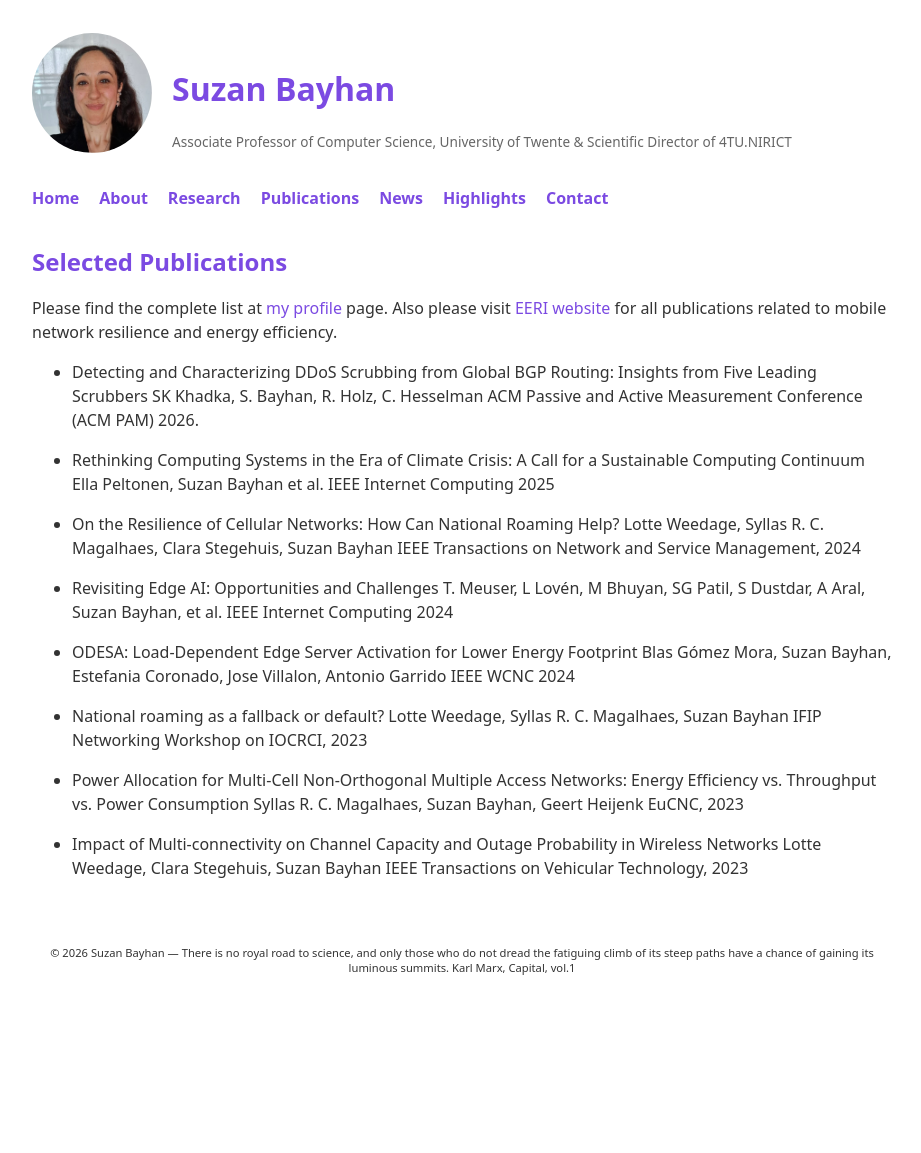
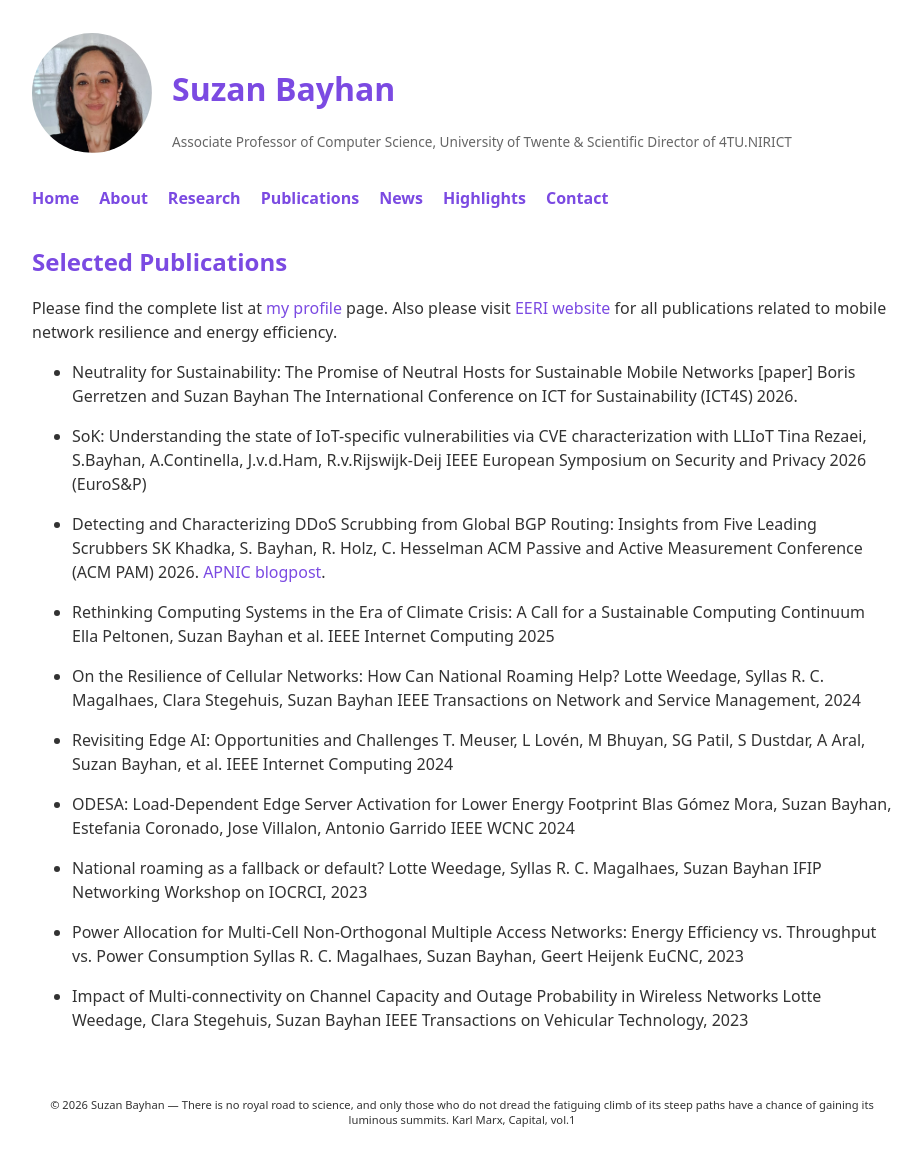
Before and after one commit to suzanbayhan/suzanbayhan.github.io, a Jekyll site: the page built from publications.md, in a window 1280 px wide. Shown: the whole page, without its empty margins (178-1099 px from the left). Built offline with Jekyll 4.4.1, drawn with Linux system fonts in a browser that asks for light colours; before the commit the page ends 1001 px from its top, so only the background shows below that.

Commit message:
ICT4S, Euro S&P

```diff
--- a/publications.md
+++ b/publications.md
@@ -7,9 +7,17 @@ permalink: /publications/
 ## Selected Publications
 Please find the complete list at <a href="https://scholar.google.com/citations?hl=en&user=GQraD5MAAAAJ" target="_blank">my profile</a> page. Also please visit <a href="https://www.utwente.nl/en/eemcs/research/faculty-research-themes/EERI/#about-eeri-energy-efficient-and-resilient-internet" target="_blank">EERI website</a> for all publications related to mobile network resilience and energy efficiency.
 
+- Neutrality for Sustainability: The Promise of Neutral Hosts for Sustainable Mobile Networks [paper]
+Boris Gerretzen and Suzan Bayhan
+The International Conference on ICT for Sustainability (ICT4S) 2026.
+
+- SoK: Understanding the state of IoT-specific vulnerabilities via CVE characterization with LLIoT
+Tina Rezaei, S.Bayhan, A.Continella, J.v.d.Ham, R.v.Rijswijk-Deij
+IEEE European Symposium on Security and Privacy 2026 (EuroS&P)
+
 - Detecting and Characterizing DDoS Scrubbing from Global BGP Routing: Insights from Five Leading Scrubbers
 SK Khadka, S. Bayhan, R. Holz, C. Hesselman
-ACM Passive and Active Measurement Conference (ACM PAM) 2026.
+ACM Passive and Active Measurement Conference (ACM PAM) 2026. <a href="https://blog.apnic.net/2026/04/23/detecting-and-characterizing-ddos-scrubbing-from-global-bgp-routing/" target="_blank">APNIC blogpost</a>.
 
 - Rethinking Computing Systems in the Era of Climate Crisis: A Call for a Sustainable Computing Continuum
 Ella Peltonen, Suzan Bayhan et al.
```
Also changed, not shown: index.md (+3 -1 lines).
